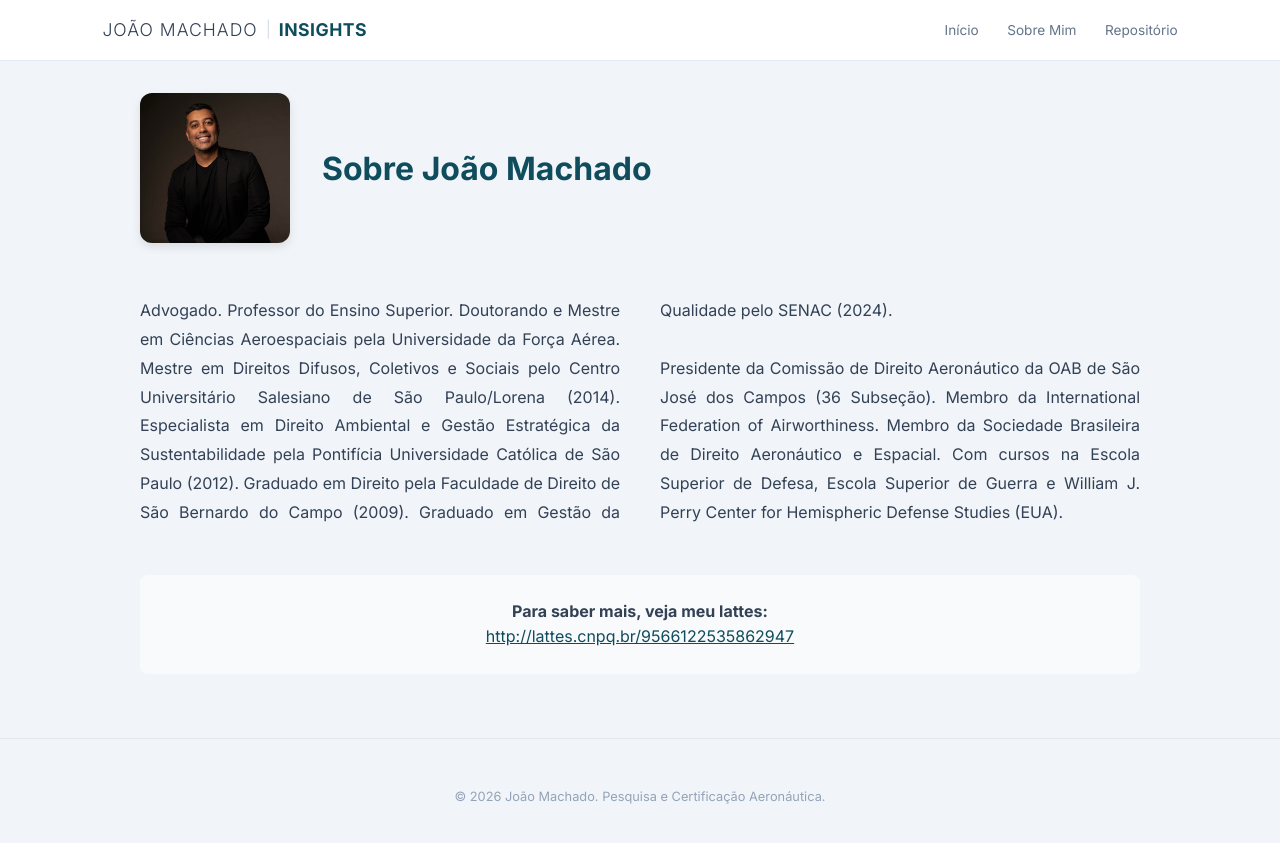
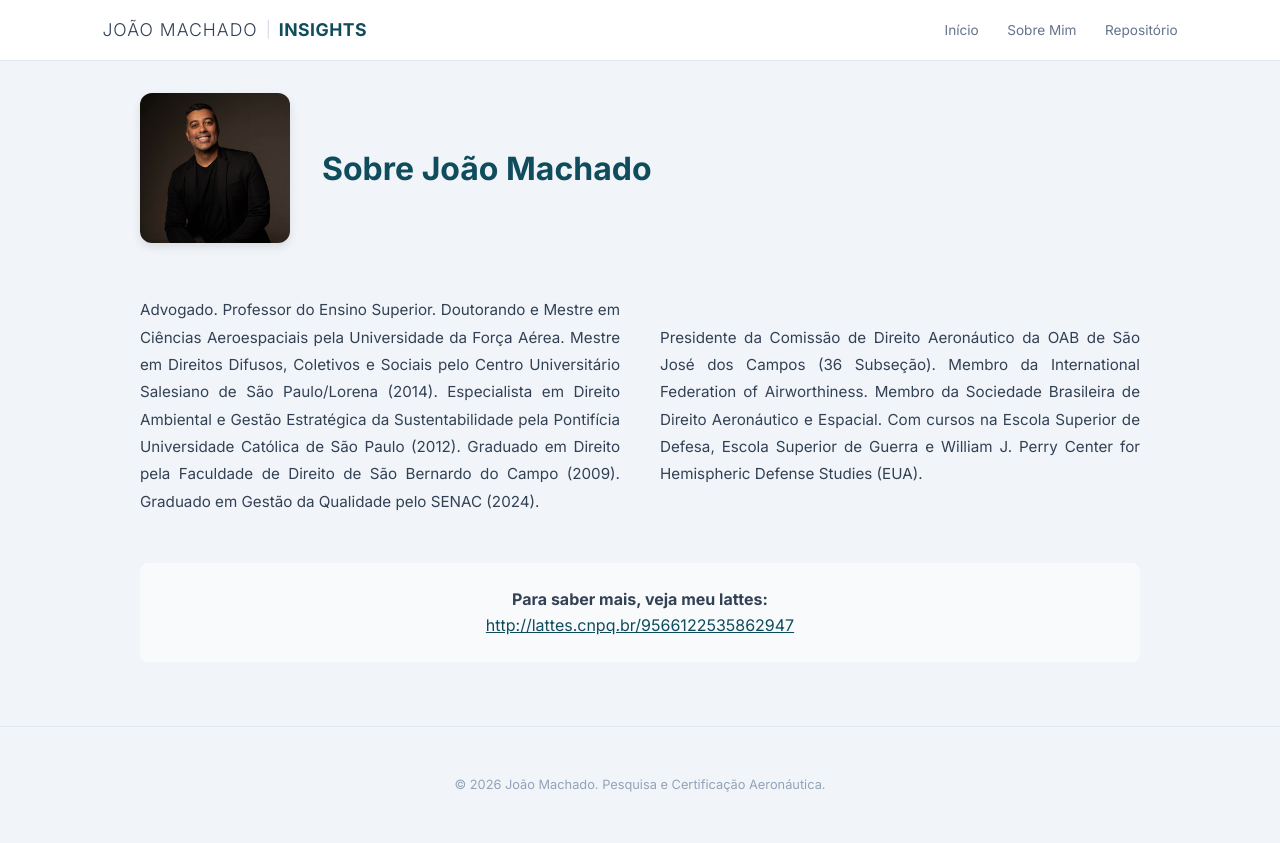
Before and after one commit to joaocfmachado1986/Blog, a Jekyll site: the page built from sobre.md, in a window 1280 px wide. Shown: the top 843 px of the page. Built offline with Jekyll 4.4.1, drawn with Linux system fonts in a browser that asks for light colours.

Commit message:
Update sobre.md

```diff
--- a/sobre.md
+++ b/sobre.md
@@ -9,7 +9,7 @@ title: Sobre Mim
         <h1 style="color: #0f4c5c; margin: 0;">Sobre João Machado</h1>
     </div>
 
-    <div style="column-count: 2; column-gap: 40px; text-align: justify; color: #334155; font-size: 1rem; line-height: 1.8;">
+    <div style="column-count: 2; column-gap: 40px; text-align: justify; color: #334155; font-size: 0.95rem; line-height: 1.8;">
         Advogado. Professor do Ensino Superior. Doutorando e Mestre em Ciências Aeroespaciais pela Universidade da Força Aérea. Mestre em Direitos Difusos, Coletivos e Sociais pelo Centro Universitário Salesiano de São Paulo/Lorena (2014). Especialista em Direito Ambiental e Gestão Estratégica da Sustentabilidade pela Pontifícia Universidade Católica de São Paulo (2012). Graduado em Direito pela Faculdade de Direito de São Bernardo do Campo (2009). Graduado em Gestão da Qualidade pelo SENAC (2024).
         <br><br>
         Presidente da Comissão de Direito Aeronáutico da OAB de São José dos Campos (36 Subseção). Membro da International Federation of Airworthiness. Membro da Sociedade Brasileira de Direito Aeronáutico e Espacial. Com cursos na Escola Superior de Defesa, Escola Superior de Guerra e William J. Perry Center for Hemispheric Defense Studies (EUA).
```
